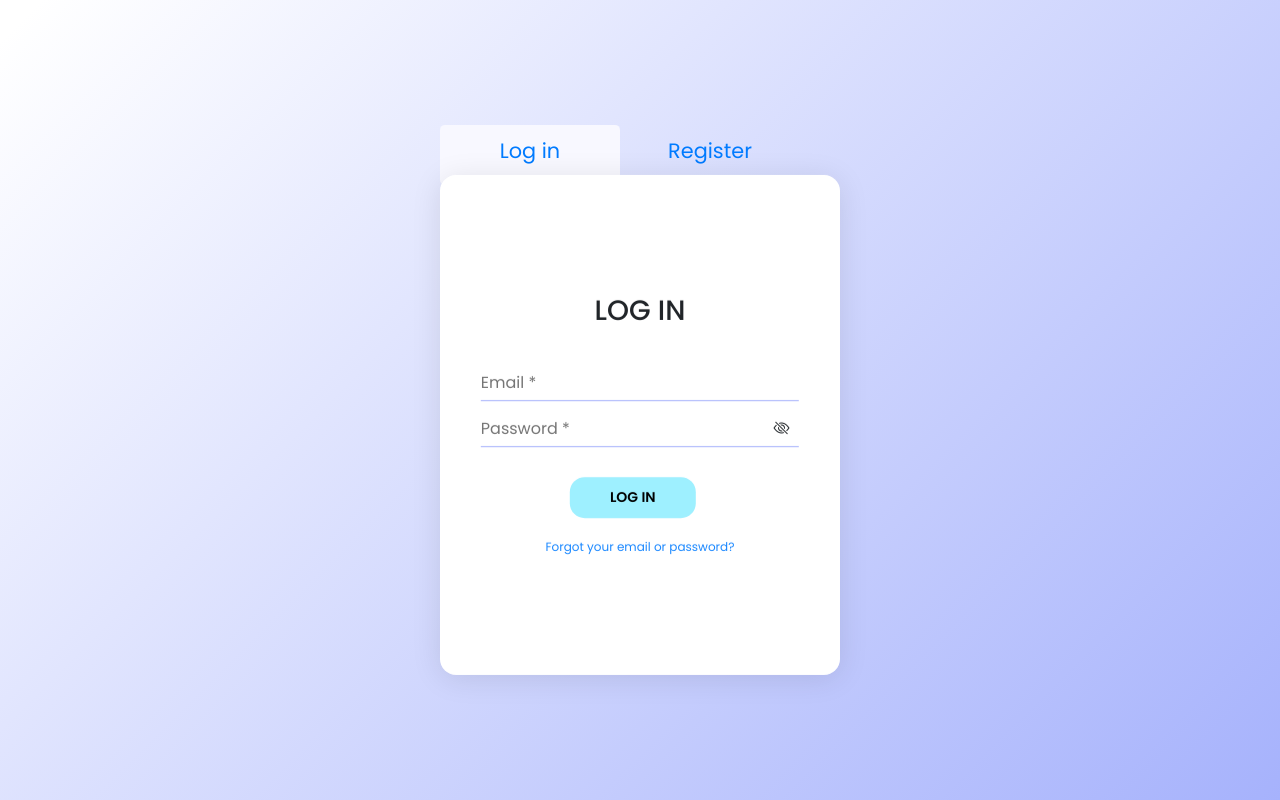
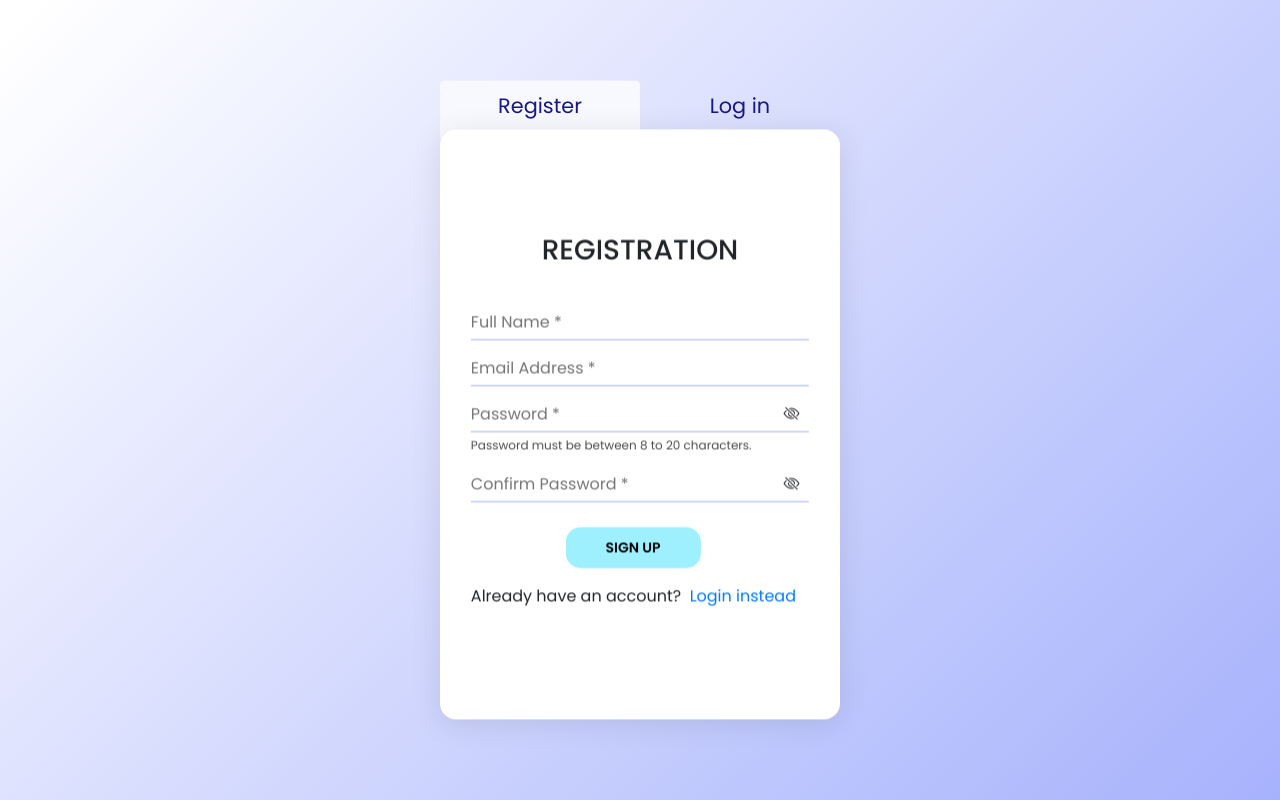
Before and after one commit to Project-Tento/Project-Tento, a PHP site: page /reg-form.html in a window 1280 px wide. Run offline with PHP 8.4, Linux system fonts and the light colour scheme; some libraries are stand-ins or nearby versions.

Commit message:
fixed tab highlight, added redirect from tab to tab
tab is highlighted when active
redirect link in sign in tab goes to register tab and vice versa

```diff
--- a/code/frontend/reg-form/reg-form.css
+++ b/code/frontend/reg-form/reg-form.css
@@ -33,7 +33,7 @@ body {
 for the glass effect*/
 #container {
     width: 100%;
-    height: 500px;
+    height: 590px;
     background: white;
     border-radius: 16px;
     box-shadow: 0 4px 30px rgba(0, 0, 0, 0.1);
@@ -48,11 +48,11 @@ for the glass effect*/
 /*selection of login and register sections*/
 .tabs {
     display: table-cell;
-    width: 45%;
+    width: 50%;
     background-color: transparent;
     padding-top:10px;
-    padding-bottom: 18px;
-    margin-bottom:-10px;
+    padding-bottom: 20px;
+    margin-bottom:-13px;
     float: left;
     text-align: center;
     vertical-align: middle;
@@ -66,12 +66,20 @@ for the glass effect*/
     border-radius: 5px;
 }
 
-.tabs:hover, p {
-    cursor: pointer;
-    border-bottom: 1px solid #181887;
+p, .tabs:hover{
+    cursor:pointer;
 }
 
-#loginTab{
+.tabs:hover {
+    box-shadow: 0 4px 30px rgba(0, 0, 0, 0.1);
+    backdrop-filter: blur(5px);
+    -webkit-backdrop-filter: blur(5px);
+    border: 1px solid rgba(255, 255, 255, 0.3);
+}
+
+
+
+#registerTab{
     background-color: #F8F8FF;
 }
 
@@ -163,18 +171,18 @@ h3{
     left: 50%;
     top: 50%;
     transform: translate(-50%, -50%);
-    width: 80%;
+    width: 85%;
 }
 
 
 
 
-/*only the login will be visible*/
+/*only the register will be visible*/
 .comm {
     visibility: hidden;
 }
 
-#login {
+#register {
     visibility: visible;
 }
 
@@ -222,12 +230,9 @@ h3{
     font-size: 12px;
     opacity: 0.9;
     text-decoration: none;
-
+    margin-bottom: 10px;
 }
 
-.forgot:hover{
-    color:#181887;
-}
 
 
 
@@ -244,8 +249,8 @@ h3{
     background-color: #9EF0FF;
     margin-left: 28%;
     margin-right: 28%;
-    margin-top: 30px;
-    margin-bottom: 20px;
+    margin-top: 25px;
+    margin-bottom:15px;
     /*top right bottom left*/
     padding: 10px 40px 10px 40px;
     text-align: center;
@@ -261,6 +266,10 @@ h3{
 }
 
 
+.redirect-link-text{
+    font-size: 12px;
+}
+
 
 
 #clear {
--- a/code/frontend/reg-form/reg-form.html
+++ b/code/frontend/reg-form/reg-form.html
@@ -11,6 +11,9 @@
     <link rel="stylesheet" href="https://cdn.jsdelivr.net/npm/bootstrap-icons@1.3.0/font/bootstrap-icons.css" />
     <link rel="stylesheet" href="https://stackpath.bootstrapcdn.com/bootstrap/4.3.1/css/bootstrap.min.css"
         integrity="sha384-ggOyR0iXCbMQv3Xipma34MD+dH/1fQ784/j6cY/iJTQUOhcWr7x9JvoRxT2MZw1T" crossorigin="anonymous">
+
+
+
 </head>
 
 <body>
@@ -29,8 +32,8 @@
 
 
          <div id="tabs">
-            <p id="loginTab" class="tabs" onclick="loginTabFun()"><a href="#login">Log in</a></p>
-            <p id="registerTab" class="tabs" onclick="regTabFun()"><a href="#register">Register</a></p>
+            <p id="registerTab" class="tabs" onclick="regTabFun()">Register</p>
+            <p id="loginTab" class="tabs" onclick="loginTabFun()">Log in</p>
             <div id="clear"></div>
         </div>
 
@@ -73,7 +76,16 @@
 
 
                         <a href="#" class="forgot" id="forgot">Forgot your email or password?</a>
+
+
+
                     </form> <!--login form ends-->
+
+
+                    <label class="redirect-text-link">
+                        New to Tento?&nbsp;
+                        <a href="" onclick="regTabFun()">Sign up here</a>
+                    </label>
                 </div>
 
 
@@ -110,6 +122,13 @@
                         </div>
                     </form>   <!--register form ends-->
 
+
+
+                    <label class="redirect-text-link">
+                        Already have an account?&nbsp;
+                        <a href="#" onclick="loginTabFun()">Login instead</a>
+                    </label>
+
                 </div>
             </div>
 
--- a/code/frontend/reg-form/reg-form.js
+++ b/code/frontend/reg-form/reg-form.js
@@ -53,7 +53,7 @@ function loginTabFun() {
 
 function regTabFun() {
     event.preventDefault();
-    container.style.height = "600px";
+    container.style.height = "590px";
     regBox.style.visibility = "visible";
     loginBox.style.visibility = "hidden";
     forgetBox.style.visibility = "hidden";
```
